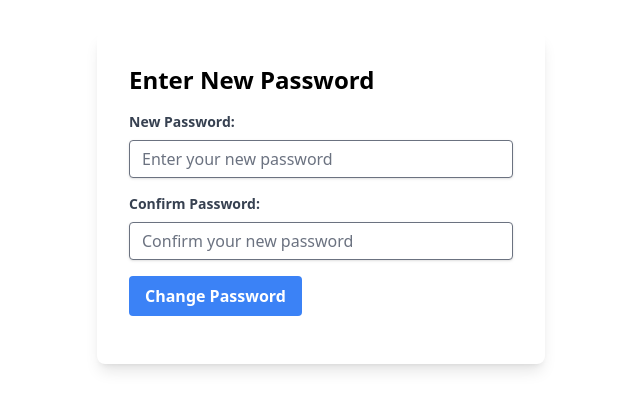
After one commit to sani0010/Gym, a Django app: page /password-reset/confirm/1/1/ in a window 1280 px wide. The commit adds this page. Shown: the top 410 px of the page, without its empty margins (319-959 px from the left). Run offline with Django 5.2, Linux system fonts and the light colour scheme; parts of the project's set-up code (start-up, migrations or seed data) failed here and were passed over; some libraries are stand-ins or nearby versions.

Commit message:
forget pass

```diff
--- a/SweatandStrength/gymapp/urls.py
+++ b/SweatandStrength/gymapp/urls.py
@@ -2,7 +2,8 @@ from django.urls import path
 from gymapp import views
 from gymapp.views import Splash
 from django.contrib.auth import views as auth_views
-
+from .views import CustomPasswordResetView, CustomPasswordResetDoneView, CustomPasswordResetConfirmView, \
+    CustomPasswordResetCompleteView, ForgotPasswordView
 
 
 
@@ -19,10 +20,11 @@ urlpatterns = [
     path('add_goal/', views.add_goal, name='add_goal'),
     path('get_goals/', views.get_goals, name='get_goals'),
     path('change-password/', views.change_password, name='change_password'),
-    path('password-reset/', auth_views.PasswordResetView.as_view(), name='password_reset'),
-    path('password-reset/done/', auth_views.PasswordResetDoneView.as_view(), name='password_reset_done'),
-    path('reset/<uidb64>/<token>/', auth_views.PasswordResetConfirmView.as_view(), name='password_reset_confirm'),
-    path('reset/done/', auth_views.PasswordResetCompleteView.as_view(), name='password_reset_complete'),
+    path('password-reset/', CustomPasswordResetView.as_view(), name='password_reset'),
+    path('password-reset/done/', CustomPasswordResetDoneView.as_view(), name='password_reset_done'),
+    path('password-reset/confirm/<uidb64>/<token>/', CustomPasswordResetConfirmView.as_view(), name='password_reset_confirm'),
+    path('password-reset/complete/', CustomPasswordResetCompleteView.as_view(), name='password_reset_complete'),
+    path('forgot-password/', ForgotPasswordView.as_view(), name='forgot_password'),
     path('contact/', views.contact_us, name='contact_us'),
     path('contact/success/', views.contact_success, name='contact_success'),
 
--- a/SweatandStrength/gymapp/views.py
+++ b/SweatandStrength/gymapp/views.py
@@ -43,7 +43,13 @@ from . import calorie_calculator
 from .models import CalorieIntake
 from .forms import CalorieIntakeForm
 from .models import ContactMessage
+from django.contrib.auth import views as auth_views
+from django.urls import reverse_lazy
+from django.contrib.auth.forms import PasswordResetForm
+from django.views.generic.edit import FormView
+from django.contrib.sites.shortcuts import get_current_site
 
+########################################################### Contact Us#################################################################
 def contact_us(request):
     if request.method == 'POST':
         form = ContactForm(request.POST)
@@ -67,7 +73,7 @@ def contact_success(request):
 
 
 
-
+########################################################### Track Calories #################################################################
 def track_calories(request):
     total_calories = None
     error_message = None
@@ -112,6 +118,7 @@ def track_calories(request):
 
 
 
+########################################################### Change Password #################################################################
 class CustomPasswordResetConfirmView(PasswordResetConfirmView):
     def form_valid(self, form):
         # Call the parent form_valid method
@@ -134,7 +141,7 @@ def change_password(request):
     return render(request, 'change_password.html', {'form': form})
 
 
-
+########################################################### Goals  #################################################################
 @login_required(login_url='login')
 def get_goals(request):
     user_goals = Goal.objects.filter(user=request.user)  # Filter goals by logged-in user
@@ -161,7 +168,7 @@ def subscription(request):
     return render(request, 'subscription.html', {'subscription_plans': subscription_plans})
 
 
-#payment view
+########################################################### Payment  #################################################################
 @login_required(login_url='login')
 def payment_view(request, plan_id):
     request.session['selected_plan_id'] = plan_id
@@ -248,7 +255,7 @@ def payment_response(request):
 
 #     return render(request, 'search_results.html', context)
 
-#update profile
+########################################################### Update Profile #################################################################
 @login_required(login_url='login')
 def update_profile(request):
     if request.method == 'POST':
@@ -310,7 +317,7 @@ def delete_account(request):
 
 
 
-# workout detail with id
+########################################################### Workout Detail w ID #################################################################
 def workout_detail(request, workout_id):
     workout = get_object_or_404(Workout, id=workout_id)
     print(workout.video.url)
@@ -338,14 +345,14 @@ def Home(request):
     categories = Category.objects.all()
     return render(request, "base.html", {'workout': workouts, 'category': categories})
 
-# logout the user
+########################################################### Logout  #################################################################
 def logout_view(request):
     logout(request)
     messages.success(request, "You have been successfully logged out")
     return redirect("splash")
 
 
-#home page
+########################################################### Home #################################################################
 def Splash(request):
     if request.user.is_authenticated:
         # adding calories
@@ -356,7 +363,7 @@ def Splash(request):
 
 
 
-#Creating new user
+########################################################### Login Signup  #################################################################
 @unauthenticated_user
 def Signup(request):
     if request.method == "POST":
@@ -428,7 +435,7 @@ def navbar(request):
 
 
 
-#Trainer form
+########################################################### Trainer Form #################################################################
 def apply_for_trainer(request):
     form = trainerform()
     if request.method == 'POST':
@@ -453,3 +460,47 @@ def generate_signature(message, secret):
 @allowed_users(allowed_roles=['trainer'])
 def trainer_page(request):
     return render(request, 'trainer_page.html')
+
+
+########################################################### Forget Password #################################################################
+class ForgotPasswordView(FormView):
+    template_name = 'forgot_password.html'
+    form_class = PasswordResetForm
+    success_url = reverse_lazy('password_reset_done')
+
+    def form_valid(self, form):
+        site = get_current_site(self.request)
+        domain = site.domain
+        protocol = 'http' if self.request.is_secure() else 'https'
+
+        form.save(
+            request=self.request,
+            from_email='example@example.com',
+            email_template_name='password_reset_email.html',
+            subject_template_name='password_reset_subject.txt',
+            extra_email_context={
+                'domain': domain,
+                'protocol': protocol,
+            }
+        )
+
+        return super().form_valid(form)
+
+
+class CustomPasswordResetView(auth_views.PasswordResetView):
+    email_template_name = 'password_reset_email.html'
+    success_url = reverse_lazy('password_reset_done')
+    template_name = 'password_reset_form.html'
+
+
+class CustomPasswordResetDoneView(auth_views.PasswordResetDoneView):
+    template_name = 'password_reset_done.html'
+
+
+class CustomPasswordResetConfirmView(auth_views.PasswordResetConfirmView):
+    success_url = reverse_lazy('password_reset_complete')
+    template_name = 'password_reset_confirm.html'
+
+
+class CustomPasswordResetCompleteView(auth_views.PasswordResetCompleteView):
+    template_name = 'password_reset_complete.html'
--- a/SweatandStrength/theme/static/css/dist/styles.css
+++ b/SweatandStrength/theme/static/css/dist/styles.css
@@ -1142,6 +1142,14 @@ select {
   width: 19ren;
 }
 
+.w-8 {
+  width: 2rem;
+}
+
+.w-28 {
+  width: 7rem;
+}
+
 .max-w-2xl {
   max-width: 42rem;
 }
@@ -1168,6 +1176,12 @@ select {
 
 .list-disc {
   list-style-type: disc;
+}
+
+.appearance-none {
+  -webkit-appearance: none;
+     -moz-appearance: none;
+          appearance: none;
 }
 
 .grid-cols-1 {
@@ -1256,6 +1270,12 @@ select {
   margin-bottom: calc(1.25rem * var(--tw-space-y-reverse));
 }
 
+.space-y-1 > :not([hidden]) ~ :not([hidden]) {
+  --tw-space-y-reverse: 0;
+  margin-top: calc(0.25rem * calc(1 - var(--tw-space-y-reverse)));
+  margin-bottom: calc(0.25rem * var(--tw-space-y-reverse));
+}
+
 .divide-y > :not([hidden]) ~ :not([hidden]) {
   --tw-divide-y-reverse: 0;
   border-top-width: calc(1px * calc(1 - var(--tw-divide-y-reverse)));
@@ -1646,6 +1666,10 @@ select {
   line-height: 1.625;
 }
 
+.leading-tight {
+  line-height: 1.25;
+}
+
 .tracking-tight {
   letter-spacing: -0.025em;
 }
@@ -1703,6 +1727,11 @@ select {
 .text-white {
   --tw-text-opacity: 1;
   color: rgb(255 255 255 / var(--tw-text-opacity));
+}
+
+.text-red-500 {
+  --tw-text-opacity: 1;
+  color: rgb(239 68 68 / var(--tw-text-opacity));
 }
 
 .placeholder-gray-800::-moz-placeholder {
@@ -1733,6 +1762,12 @@ select {
   box-shadow: var(--tw-ring-offset-shadow, 0 0 #0000), var(--tw-ring-shadow, 0 0 #0000), var(--tw-shadow);
 }
 
+.shadow {
+  --tw-shadow: 0 1px 3px 0 rgb(0 0 0 / 0.1), 0 1px 2px -1px rgb(0 0 0 / 0.1);
+  --tw-shadow-colored: 0 1px 3px 0 var(--tw-shadow-color), 0 1px 2px -1px var(--tw-shadow-color);
+  box-shadow: var(--tw-ring-offset-shadow, 0 0 #0000), var(--tw-ring-shadow, 0 0 #0000), var(--tw-shadow);
+}
+
 .ring-1 {
   --tw-ring-offset-shadow: var(--tw-ring-inset) 0 0 0 var(--tw-ring-offset-width) var(--tw-ring-offset-color);
   --tw-ring-shadow: var(--tw-ring-inset) 0 0 0 calc(1px + var(--tw-ring-offset-width)) var(--tw-ring-color);
--- /dev/null
+++ b/SweatandStrength/theme/templates/password_reset_confirm.html
@@ -0,0 +1,29 @@
+{% load static tailwind_tags %}
+{% tailwind_css %}
+{% block content %}
+<div class="container mx-auto mt-8">
+  <div class="max-w-md mx-auto">
+    <div class="bg-white rounded-lg shadow-lg p-8">
+      <h2 class="text-2xl font-bold mb-4">Enter New Password</h2>
+      <form method="post">
+        {% csrf_token %}
+        <div class="mb-4">
+          <label for="id_new_password1" class="block text-gray-700 text-sm font-bold mb-2">New Password:</label>
+          <input type="password" id="id_new_password1" name="new_password1" placeholder="Enter your new password" class="shadow appearance-none border rounded w-full py-2 px-3 text-gray-700 leading-tight focus:outline-none focus:shadow-outline">
+          {% for error in form.new_password1.errors %}
+          <p class="text-red-500 text-sm mt-1">{{ error }}</p>
+          {% endfor %}
+        </div>
+        <div class="mb-4">
+          <label for="id_new_password2" class="block text-gray-700 text-sm font-bold mb-2">Confirm Password:</label>
+          <input type="password" id="id_new_password2" name="new_password2" placeholder="Confirm your new password" class="shadow appearance-none border rounded w-full py-2 px-3 text-gray-700 leading-tight focus:outline-none focus:shadow-outline">
+          {% for error in form.new_password2.errors %}
+          <p class="text-red-500 text-sm mt-1">{{ error }}</p>
+          {% endfor %}
+        </div>
+        <button type="submit" class="bg-blue-500 hover:bg-blue-700 text-white font-bold py-2 px-4 rounded focus:outline-none focus:shadow-outline">Change Password</button>
+      </form>
+    </div>
+  </div>
+</div>
+{% endblock %}
--- a/SweatandStrength/theme/templates/profile.html
+++ b/SweatandStrength/theme/templates/profile.html
@@ -31,7 +31,7 @@
                             </div>
                         </div>
 
-                        <div class="flex flex-col space-y-5 space-x-0 lg:flex-row :space-y-0 md:space-x-8 ml-12 ">
+                        <div class="flex flex-col space-y-0 space-x-0 lg:flex-row :space-y-0 md:space-x-8 ml-12 ">
                             <div class="w-80">
                                 <label for="first_name" class="block text-sm font-medium text-gray-700">First Name</label>
                                 <input type="text" id="first_name" name="first_name" value="{{ user.username }}" class="mt-1 focus:ring-blue-500 focus:border-blue-500 block w-full shadow-sm sm:text-sm border-gray-300 rounded-md">
```
Also changed, not shown: SweatandStrength/theme/templates/password_reset_complete.html (added, +13 -0 lines), SweatandStrength/theme/templates/password_reset_done.html (added, +13 -0 lines), SweatandStrength/theme/templates/password_reset_email.html (added, +17 -0 lines), SweatandStrength/theme/templates/password_reset_form.html (added, +17 -0 lines), SweatandStrength/theme/templates/payment.html (+6 -3 lines).
